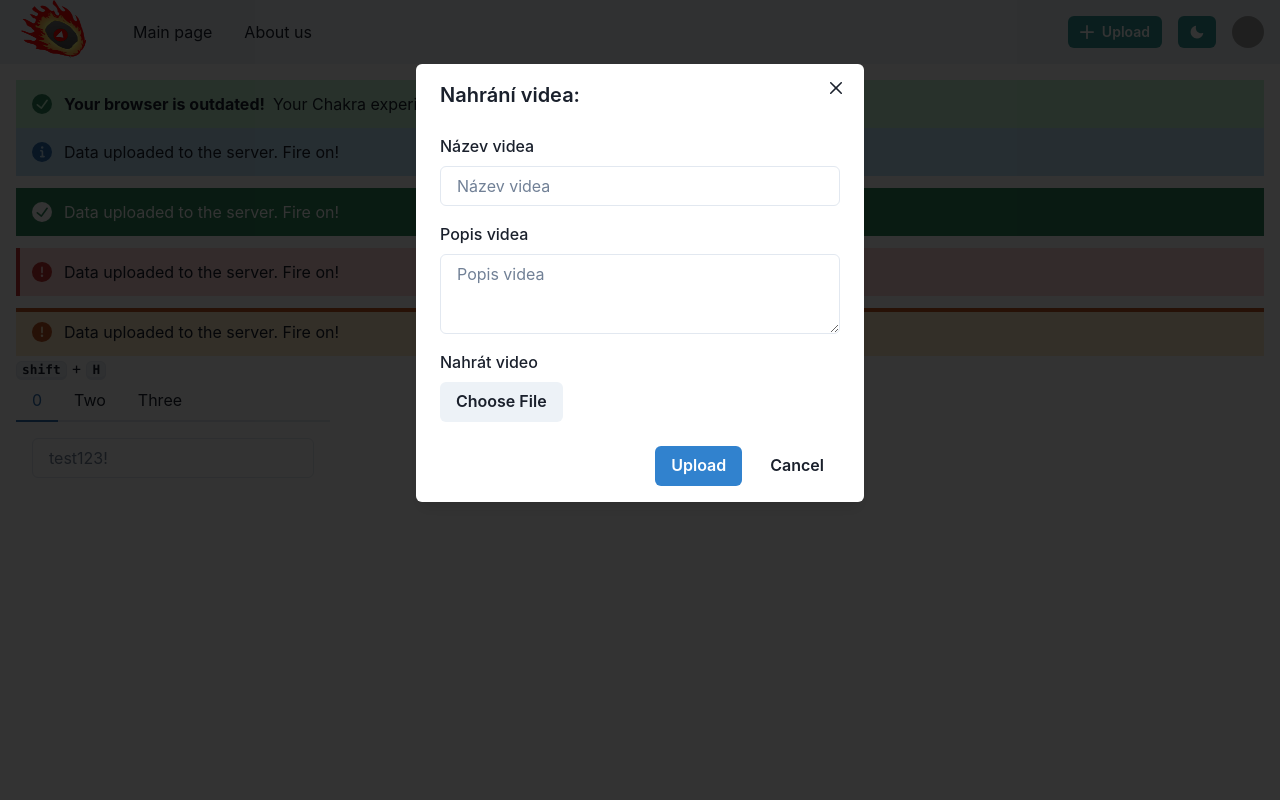
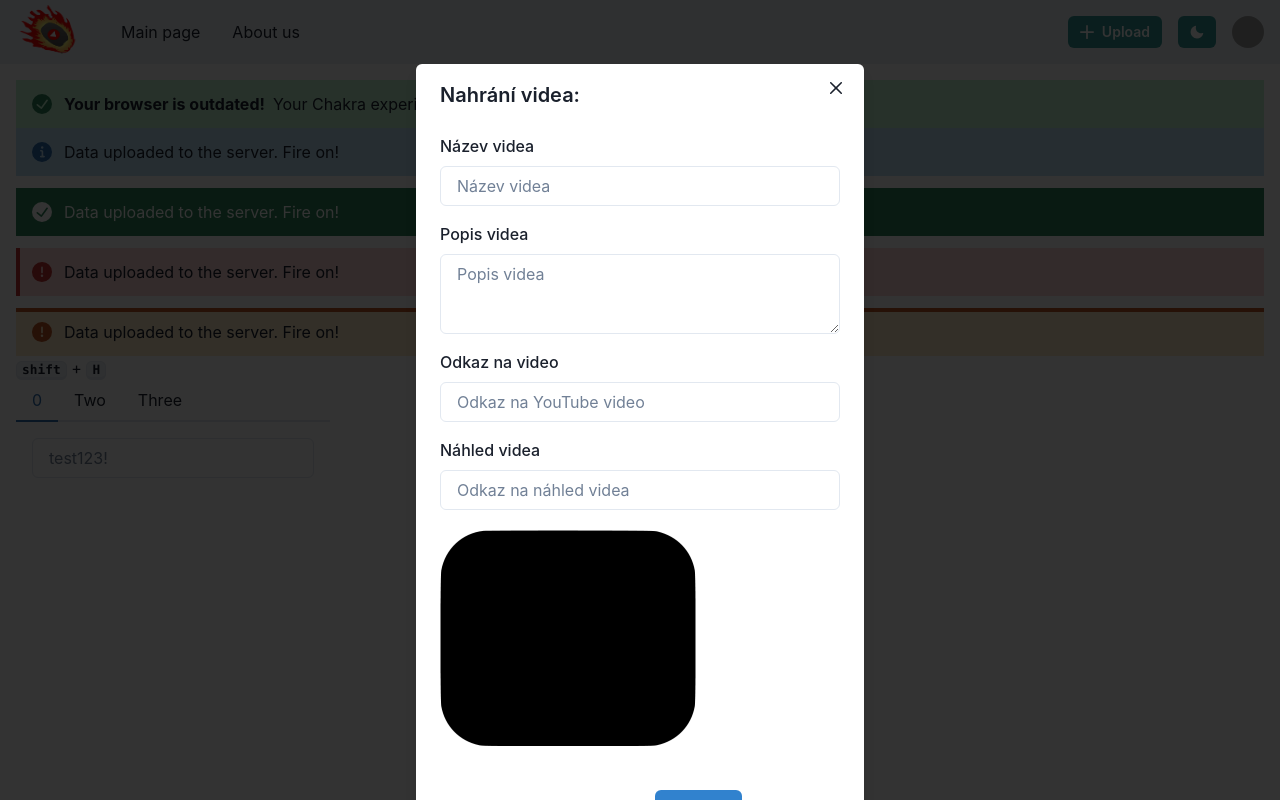
Before and after one commit to team10ACAuu/videolibrary, a React (Vite) app in the folder frontend/: page / in a window 1280 px wide. Both pictures are taken after a click on the button "Upload". Built offline with nearby package versions, Linux system fonts and the light colour scheme; grey boxes are pictures that could not be loaded.

Commit message:
Úprava velikosti loga a přidání modal okno pro Upload

```diff
--- a/frontend/package.json
+++ b/frontend/package.json
@@ -16,7 +16,8 @@
     "@emotion/styled": "^11.10.6",
     "framer-motion": "^10.12.4",
     "react": "^18.2.0",
-    "react-dom": "^18.2.0"
+    "react-dom": "^18.2.0",
+    "react-pro-sidebar": "^1.1.0-alpha.1"
   },
   "devDependencies": {
     "@types/react": "^18.0.28",
--- a/frontend/src/App.tsx
+++ b/frontend/src/App.tsx
@@ -1,5 +1,6 @@
 import { ChakraProvider, Box } from '@chakra-ui/react'
 import { BrowserRouter, Routes, Route } from "react-router-dom";
+
 
 import Navbar from "./components/navbar"
 import Home from "./pages/home";
--- a/frontend/src/components/navbar.tsx
+++ b/frontend/src/components/navbar.tsx
@@ -1,9 +1,13 @@
+import myImage from "../assets/images/blackscreen.png";
+
+import {
+  // ostatní importy ...
+  Image,
+} from '@chakra-ui/react';
+
 import logo from "../assets/logo/logo.png";
 import { ReactNode } from 'react';
-
 import React, { useState } from 'react';
-
-
 import {
   Box,
   Flex,
@@ -35,9 +39,6 @@ import {
 } from '@chakra-ui/react';
 import { HamburgerIcon, CloseIcon, AddIcon, MoonIcon, SunIcon } from '@chakra-ui/icons';
 
-
-
-//?Routy ZDE! [Název, odkaz]
 const Links = [['Main page', '/'], ['About us', 'blogs']];
 
 const NavLink = ({ children }: { children: ReactNode }) => (
@@ -58,11 +59,16 @@ export default function withAction() {
   const { colorMode, toggleColorMode } = useColorMode();
   const { isOpen, onOpen, onClose } = useDisclosure();
 
-  const [file, setFile] = useState(null);
+  // ZMĚNA ZDE: Nahradili jste null výchozí URL.
+  const [thumbnailUrl, setThumbnailUrl] = useState<string>(myImage);
 
-  const onFileChange = (event) => {
-    setFile(event.target.files[0]);
+
+  const handleThumbnailUrlChange = (event: React.ChangeEvent<HTMLInputElement>) => {
+    setThumbnailUrl(event.target.value);
   };
+// the rest of your code...
+
+
   return (
     <>
       <Box bg={useColorModeValue('gray.100', 'gray.900')} px={4}>
@@ -75,7 +81,7 @@ export default function withAction() {
             onClick={isOpen ? onClose : onOpen}
           />
           <HStack spacing={8} alignItems={'center'}>
-            <Box>  <img src={logo} alt="Company logo" style={{width: "77px", height: "77px"}} /> </Box>
+            <Box>  <img src={logo} alt="Company logo" style={{width: "65px", height: "65px"}} /> </Box>
             <HStack
               as={'nav'}
               spacing={4}
@@ -146,8 +152,10 @@ export default function withAction() {
           </Box>
         ) : null}
       </Box>
+
+
       <Modal isOpen={isOpen} onClose={onClose}>
-        <ModalOverlay bg="blackAlpha.800"/>
+  <ModalOverlay bg="blackAlpha.800" />
   <ModalContent>
     <ModalHeader>Nahrání videa:</ModalHeader>
     <ModalCloseButton />
@@ -155,15 +163,19 @@ export default function withAction() {
       <FormControl>
         <FormLabel>Název videa</FormLabel>
         <Input placeholder="Název videa" />
-              <FormLabel mt={4}>Popis videa</FormLabel>
+      </FormControl>
+      <FormControl mt={4}>
+        <FormLabel>Popis videa</FormLabel>
         <Textarea placeholder="Popis videa" />
       </FormControl>
       <FormControl mt={4}>
-              <FormLabel>Nahrát video</FormLabel>
-              <Input type="file" accept="video/*" style={{ display: 'none' }} onChange={onFileChange} id="file-upload"/>
-              <label htmlFor="file-upload">
-                <Button as="span">Choose File</Button>
-              </label>
+        <FormLabel>Odkaz na video</FormLabel>
+        <Input placeholder="Odkaz na YouTube video" />
+      </FormControl>
+      <FormControl mt={4}>
+      <FormLabel>Náhled videa</FormLabel>
+      <Input placeholder="Odkaz na náhled videa" onChange={handleThumbnailUrlChange} />
+      {thumbnailUrl && <Image src={thumbnailUrl} alt="Video thumbnail" />}
     </FormControl>
     </ModalBody>
     <ModalFooter>
@@ -175,5 +187,4 @@ export default function withAction() {
   </ModalContent>
 </Modal>
 </>
-  );
-}
+  )}
```
Also changed, not shown: frontend/src/assets/images/blackscreen.png (added), 1 other file (tests, documents, lock files or other folders). Lines whose indentation alone changed are shown as unchanged.
